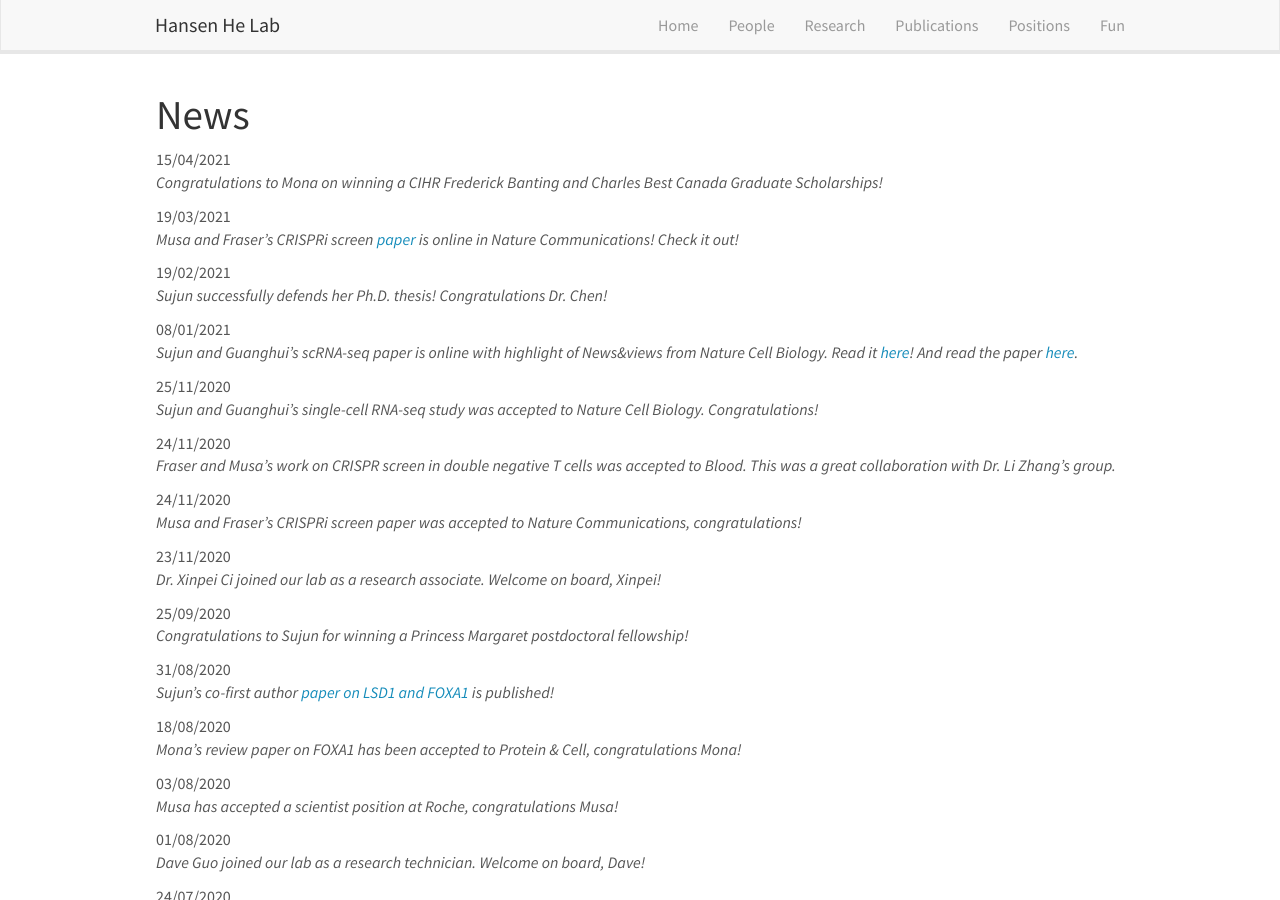
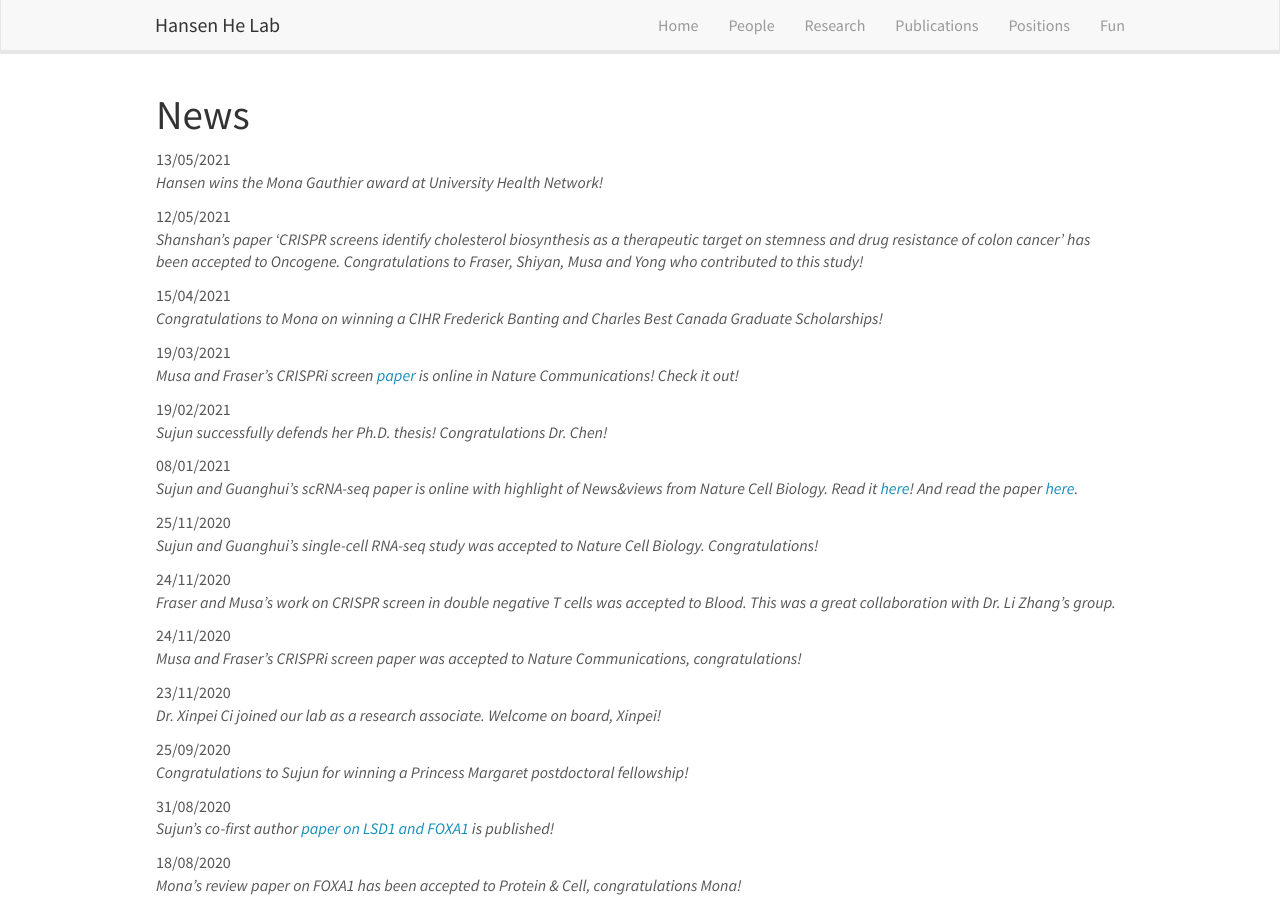
Before and after one commit to Xinyi371/HansenHeLab.github.io, a Jekyll site: the page built from _pages/allnews.md, in a window 1280 px wide and 900 px high. Built offline with Jekyll 4.4.1, drawn with Linux system fonts in a browser that asks for light colours; nearby versions of some CDN libraries.

Commit message:
updating the news

```diff
--- a/_data/news.yml
+++ b/_data/news.yml
@@ -1,3 +1,9 @@
+- date: 13/05/2021
+  headline: "Hansen wins the Mona Gauthier award at University Health Network!"
+
+- date: 12/05/2021
+  headline: "Shanshan's paper 'CRISPR screens identify cholesterol biosynthesis as a therapeutic target on stemness and drug resistance of colon cancer' has been accepted to Oncogene. Congratulations to Fraser, Shiyan, Musa and Yong who contributed to this study!"
+
 - date: 15/04/2021
   headline: "Congratulations to Mona on winning a CIHR Frederick Banting and Charles Best Canada Graduate Scholarships!"
 
```
Also changed, not shown: 2 other files.
